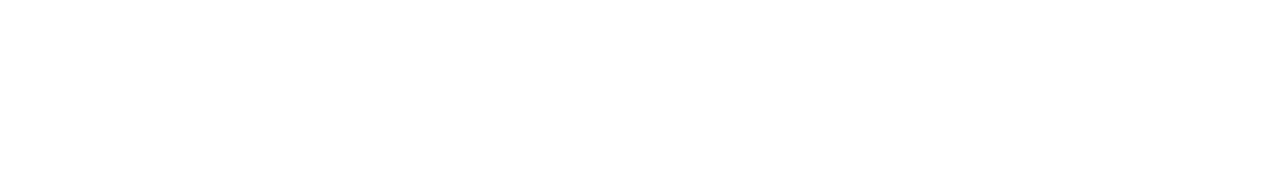
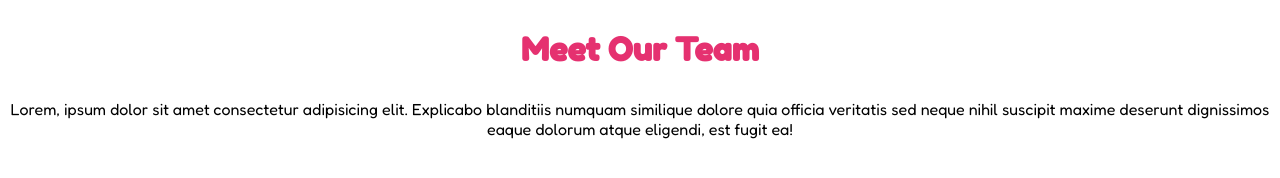
Before and after one commit to Spectrum5/html-css-float-cards, a plain HTML site: page index.html in a window 1280 px wide. Drawn offline with Linux system fonts and the light colour scheme; files that its build step writes are made by us from their sources.

Commit message:
Inserito Header e font

```diff
--- a/css/style.css
+++ b/css/style.css
@@ -3,3 +3,27 @@
     padding: 0;
     box-sizing: border-box;
 }
+
+/* Font
+    font-family: 'Fredoka', sans-serif;
+    font-family: 'Fredoka One', cursive;
+*/
+
+body{
+    font-family: 'Fredoka', sans-serif;
+}
+
+
+/* Header */
+
+header {
+    text-align: center;
+}
+
+header .container h1 {
+    padding: 30px 0;
+    color: #e53170;
+    font-family: 'Fredoka One', cursive;
+}
+
+/* Main */
--- a/index.html
+++ b/index.html
@@ -6,14 +6,25 @@
         <meta name="viewport" content="width=device-width, initial-scale=1.0">
         <title>Floating Cards</title>
 
-        <link rel="stylesheet" href="style.css">
+        <link rel="preconnect" href="https://fonts.googleapis.com">
+        <link rel="preconnect" href="https://fonts.gstatic.com" crossorigin>
+        <link href="https://fonts.googleapis.com/css2?family=Fredoka&family=Fredoka+One&display=swap" rel="stylesheet">
+
+        <link rel="stylesheet" href="css/style.css">
 
     </head>
 
     <body>
         <!-- Titolo e Paragrafo -->
         <header>
-
+            <div class="container">
+                <h1>
+                    Meet Our Team
+                </h1>
+                <p>
+                    Lorem, ipsum dolor sit amet consectetur adipisicing elit. Explicabo blanditiis numquam similique dolore quia officia veritatis sed neque nihil suscipit maxime deserunt dignissimos eaque dolorum atque eligendi, est fugit ea!
+                </p>
+            </div>
         </header>
 
         <!-- Container -->
```
